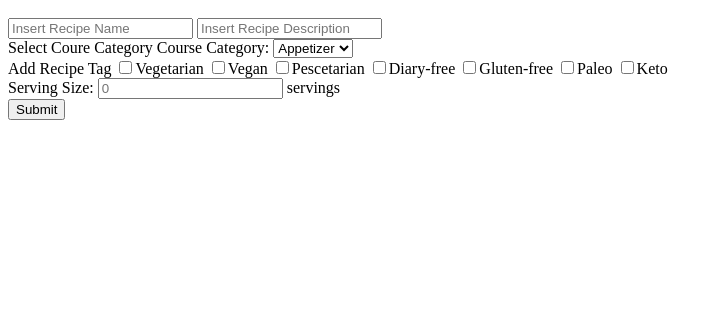
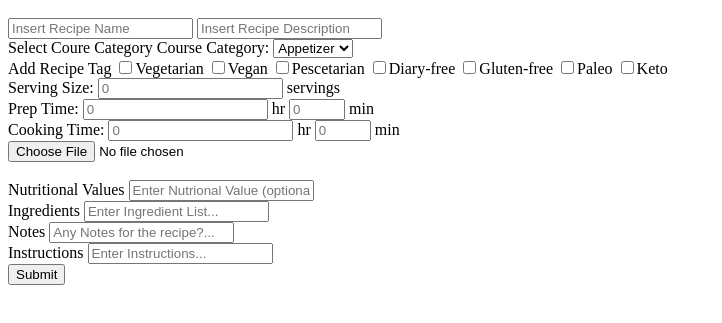
Before and after one commit to ChristinaTo1/chto7038-tracker, a website: page public/Create Page.html in a window 1280 px wide. Shown: the part 85-408 px from the top of the page, without its empty margins (0-722 px from the left). Drawn offline with Linux system fonts and the light colour scheme.

Commit message:
create page html

```diff
--- a/public/Create Page.html
+++ b/public/Create Page.html
@@ -39,14 +39,44 @@
                         <input type="checkbox" name="dropdown group" value="Keto"/>Keto</label>
                 </div>
 
-                <div class="serving size">Serving Size:
-                    <input type="number" id="serving number" placeholder="0"> servings
+                <div class="serving">Serving Size:
+                    <input type="number" id="serving size" placeholder="0"> servings
                 </div>
 
+                <div class="prep">Prep Time:
+                    <input type="number" id="hour" placeholder="0"> hr
+                    <input type="number" id="minute" placeholder="0" min="1" max="59"> min
+                </div>
+
+                <div class="cooking">Cooking Time:
+                    <input type="number" id="hour" placeholder="0"> hr
+                    <input type="number" id="minute" placeholder="0" min="1" max="59"> min
+                </div>
+
+                <div class="add image">
+                    <input type="file" id="user file">
+                </div>
+
+                <br>
 
             </section>
 
             <section class="recipe text">
+                <div class="recipe text header">Nutritional Values
+                    <input type="text" id="nutritional value" placeholder="Enter Nutrional Value (optional)...">
+                </div>
+
+                <div class="recipe text header">Ingredients
+                    <input type="text" id="ingredients" placeholder="Enter Ingredient List...">
+                </div>
+
+                <div class="recipe text header">Notes
+                    <input type="text" id="notes" placeholder="Any Notes for the recipe?...">
+                </div>
+
+                <div class="recipe text header">Instructions
+                    <input type="text" id="instructions" placeholder="Enter Instructions...">
+                </div>
 
                 <input type="submit" value="Submit">
             </section>
```
